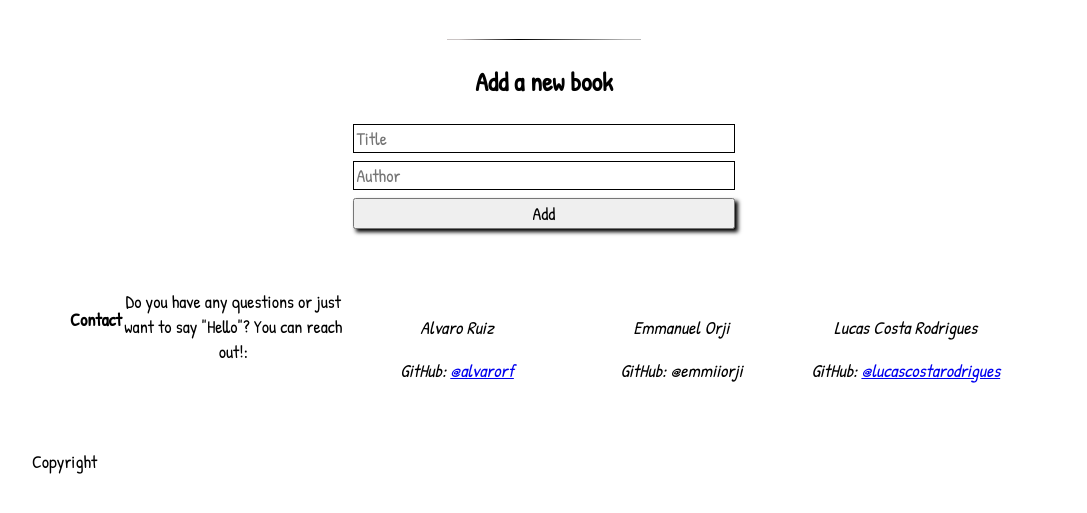
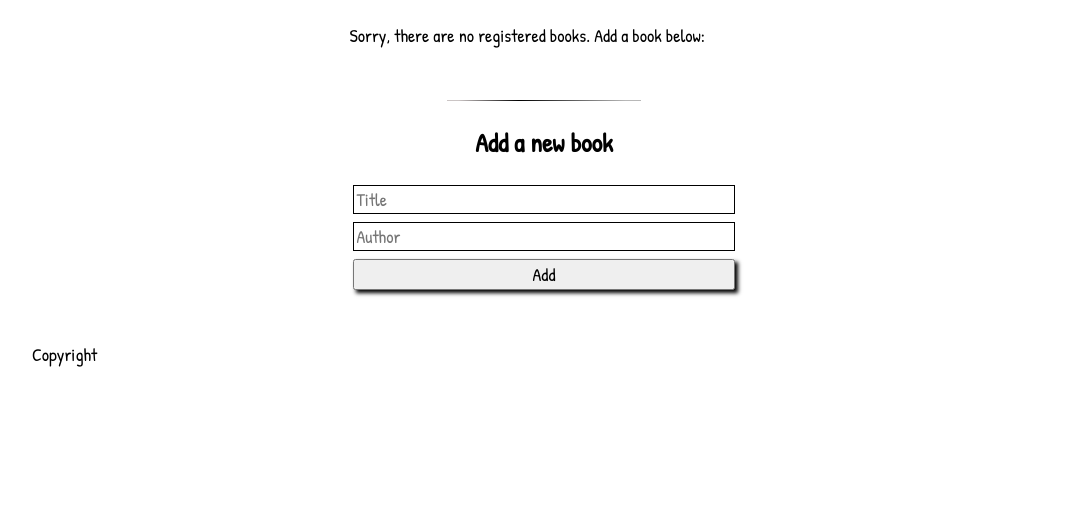
Before and after one commit to lucas-crodrigues/mv-awesome-books, a website: page index.html in a window 1280 px wide. Shown: the part 137-650 px from the top of the page, without its empty margins (96-1183 px from the left). Drawn offline with Linux system fonts and the light colour scheme.

Commit message:
Add page's default display

```diff
--- a/css/styles.css
+++ b/css/styles.css
@@ -1,4 +1,4 @@
-@import url('https://fonts.googleapis.com/css2?family=Patrick+Hand&display=swap');
+ @import url('https://fonts.googleapis.com/css2?family=Patrick+Hand&display=swap');
 
 main {
   width: 95%;
@@ -104,7 +104,7 @@ h1 {
   cursor: pointer;
 }
 
-#addBook {
+.addBook {
   display: flex;
   flex-direction: column;
   margin: 2rem auto;
@@ -128,7 +128,7 @@ input,
   background: linear-gradient(90deg, rgba(203, 197, 197, 1) 6%, rgba(0, 0, 0, 1) 37%, rgba(184, 184, 184, 1) 92%);
 }
 
-#contactInfo {
+.contactInfo {
   margin: 1rem auto;
   padding: 0.5rem;
   display: flex;
@@ -150,3 +150,7 @@ footer {
   margin: 0.5rem auto;
   font-style: italic;
 }
+
+main .hide {
+  display: none;
+}
--- a/index.html
+++ b/index.html
@@ -23,19 +23,20 @@
     <div id="date">Date</div>
   </header>
   <main>
+    <p id="message"></p>
     <section id="booksList">
       <h2>All Awesome Books</h2>
       <div id="books-container">
       </div>
     </section>
-    <form id="addBook">
+    <form id="addBook" class="addBook hide">
       <div id="addLine"></div>
       <h2>Add a new book</h2>
       <input type="text" id="addTitle" placeholder="Title" required>
       <input type="text" id="addAuthor" placeholder="Author" required>
       <button type="submit" id="addButton" class="shadow">Add</button>
     </form>
-    <div id="contactInfo">
+    <div id="contactInfo" class="contactInfo hide">
       <h3>Contact</h3>
       <div>Do you have any questions or just want to say "Hello"? You can reach out!:</div>
       <div class="author">
--- a/js/index.js
+++ b/js/index.js
@@ -6,12 +6,18 @@ class Book {
     this.author = author;
   }
 
-  static addBook = () => {
+  static addBook = (e) => {
+    e.preventDefault();
     const ititle = document.getElementById('addTitle').value;
     const iauthor = document.getElementById('addAuthor').value;
     books.push({ title: ititle, author: iauthor });
     localStorage.setItem('books', JSON.stringify(books));
-    this.renderBooks();
+    document.querySelectorAll('form input').forEach((element) => {
+      element.value = '';
+    });
+    alert('Book successfully added to your collection');
+    document.getElementById('message').innerHTML = '';
+    // this.renderBooks();
   }
 
   static removeBook = (e) => {
@@ -34,10 +40,12 @@ class Book {
     const addBook = document.getElementById('addBook');
     booksContainer.innerHTML = this.markupAllBooks();
     if (booksContainer.innerHTML === '') {
-      booksList.style.display = 'none';
-      addBook.innerHTML.display = 'block';
+      booksList.classList.toggle('hide');
+      document.getElementById('message').innerHTML = 'Sorry, there are no registered books. Add a book below:';
+      addBook.classList.toggle('hide');
     } else {
-      booksList.style.display = 'initial';
+      // booksList.style.display = 'initial';
+      document.getElementById('message').innerHTML = '';
     }
     Book.addEventListeners();
   }
```
